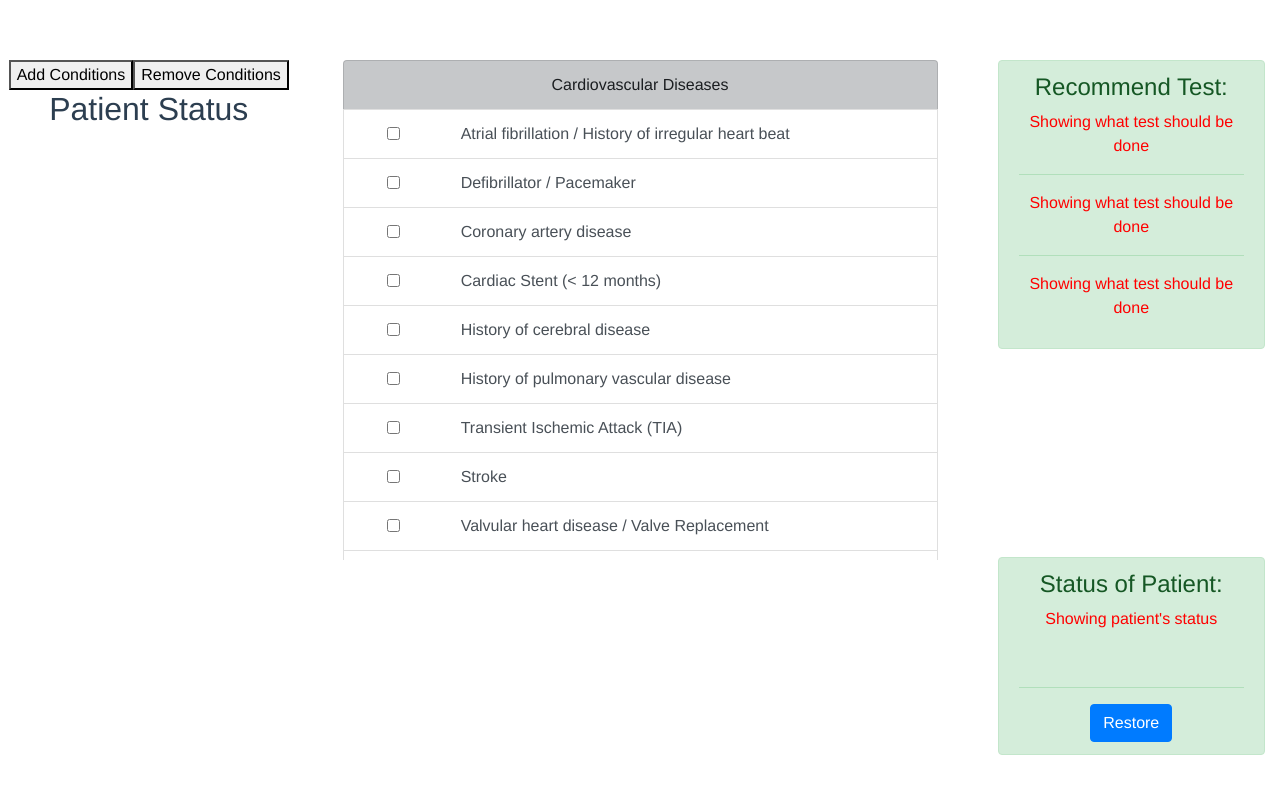
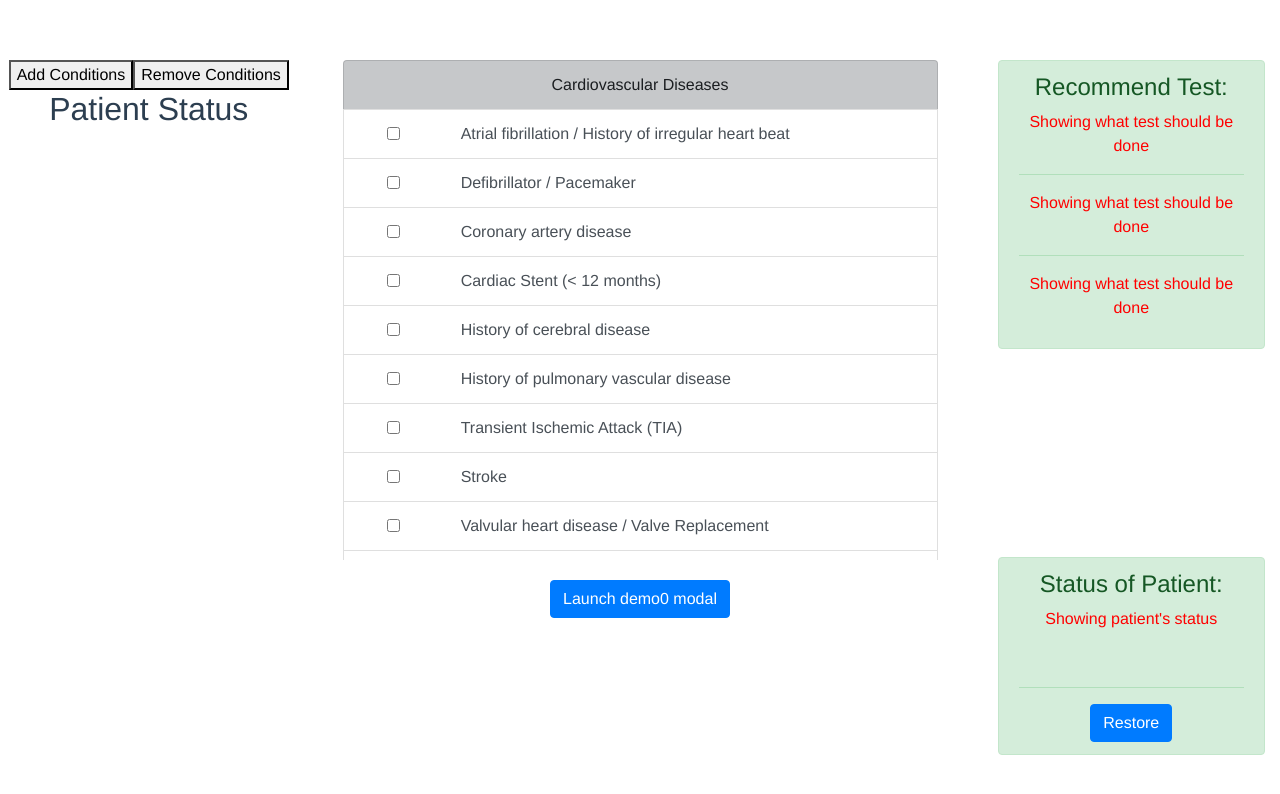
Before and after one commit to mmulenga/POTA, a Vue app: page / in a window 1280 px wide. Shown: the top 794 px of the page. Built offline with nearby package versions, Linux system fonts and the light colour scheme.

Commit message:
making a modal button for the exams needed to be done

```diff
--- a/src/App.vue
+++ b/src/App.vue
@@ -7,6 +7,7 @@
         </div>
         <div class="col-md-6">
             <ComoListComponent/>
+            <ModalComponent/>
         </div>
         <div class="col-md-3">
             <OutputComponent/>
@@ -20,6 +21,7 @@
 import ComoListComponent from './components/ComoListComponent';
 import OutputComponent from './components/OutputComponent';
 import StatusComponent from './components/StatusComponent';
+import ModalComponent from './components/ExamsOutputModal';
 
 export default {
   name: 'App',
@@ -27,6 +29,7 @@ export default {
     ComoListComponent,
     OutputComponent,
     StatusComponent,
+    ModalComponent,
   },
   data() {
     return {
--- /dev/null
+++ b/src/components/ExamsOutputModal.vue
@@ -0,0 +1,37 @@
+<template>
+  <div class="container">
+    <!-- Button trigger modal -->
+<button type="button" class="btn btn-primary" data-toggle="modal" data-target="#exampleModal">
+  Launch demo0 modal
+</button>
+
+<!-- Modal -->
+<div class="modal fade" id="myModal" tabindex="-1" role="dialog" aria-labelledby="exampleModalLabel" aria-hidden="true">
+  <div class="modal-dialog" role="document">
+    <div class="modal-content">
+      <div class="modal-header">
+        <h5 class="modal-title" id="exampleModalLabel">Modal title</h5>
+        <button type="button" class="close" data-dismiss="modal" aria-label="Close">
+          <span aria-hidden="true">&times;</span>
+        </button>
+      </div>
+      <div class="modal-body">
+        ...
+      </div>
+      <div class="modal-footer">
+        <button type="button" class="btn btn-secondary" data-dismiss="modal">Close</button>
+        <button type="button" class="btn btn-primary">Save changes</button>
+      </div>
+    </div>
+  </div>
+</div>
+  </div>
+
+</template>
+
+
+<style scoped>
+.btn.btn-primary {
+  margin-top: 20px;
+}
+</style>
```
Also changed, not shown: 1 other file (tests, documents, lock files or other folders).
